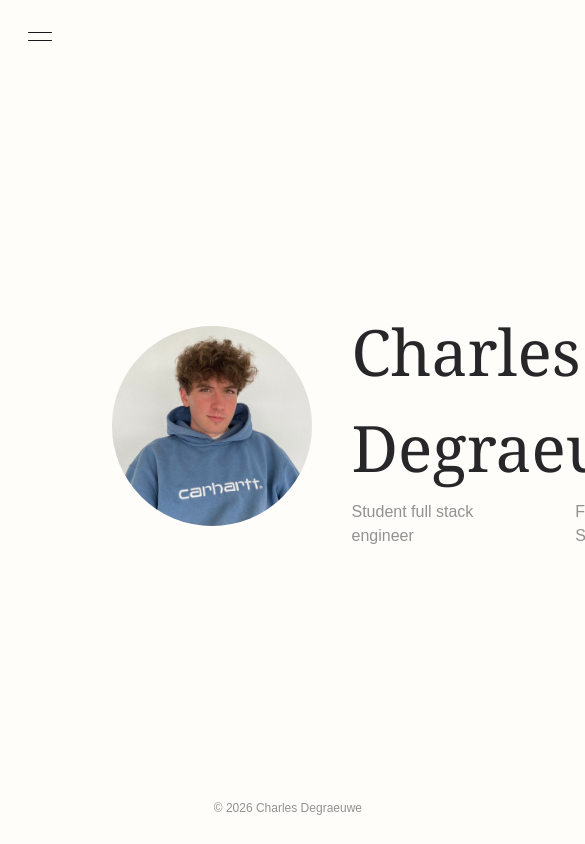
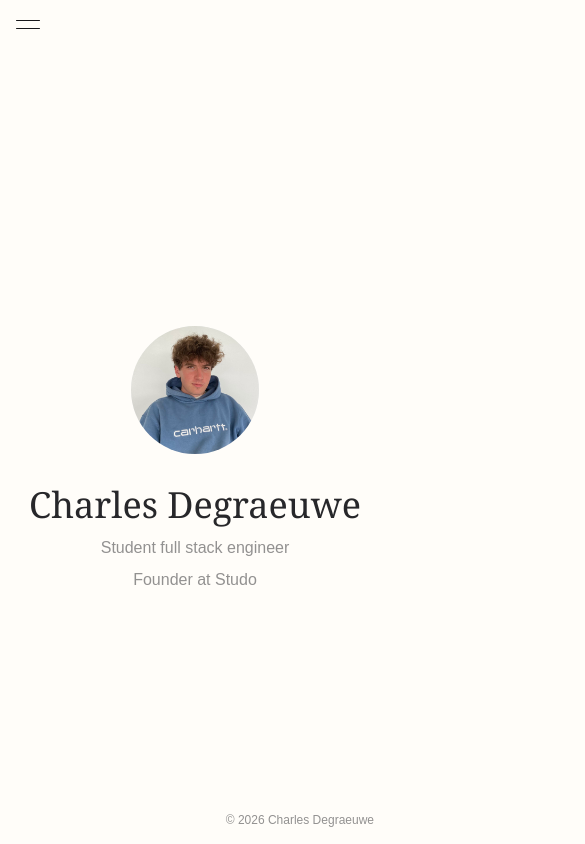
Before and after one commit to CharlesDegraeuwe/Portfolio, an Astro site: page / in a window 390 px wide. Shown: the top 844 px of the page, 585 px wide, since content can reach past the window. Built offline with nearby package versions, Linux system fonts and the light colour scheme; Astro itself is replaced by a stand-in of ours; a web font is replaced by a local one.

Commit message:
feat: responsiveness added + updated copywriting (#3)
* feat: responsive

* fix clean responsiveness

```diff
--- a/src/components/home/Hero.astro
+++ b/src/components/home/Hero.astro
@@ -1,12 +1,12 @@
 ---
 ---
-<main class="max-h-50">
-    <div class="h-50 w-50 min-w-50 min-h-50 max-w-50 max-h-50 rounded-full z-10 bg-gray-100 overflow-hidden">
+<main class="max-h-50 max-md:items-center">
+    <div class="h-50 w-50 min-w-50 min-h-50 max-w-50 max-h-50 max-md:h-32 max-md:w-32 max-md:min-w-32 max-md:min-h-32 max-md:max-w-32 max-md:max-h-32 rounded-full z-10 bg-gray-100 overflow-hidden shrink-0">
         <img src="/pfp.jpg" loading="lazy" class="object-cover scale-125">
     </div>
-    <div class="flex flex-col justify-center gap-1">
+    <div class="flex flex-col justify-center gap-1 max-md:text-center">
         <h1>Charles Degraeuwe</h1>
-        <div class="flex flex-row gap-10 opacity-50">
+        <div class="flex flex-row max-sm:flex-col gap-10 max-sm:gap-2 opacity-50">
             <a href="/work" class="home_a">Student full stack engineer</a>
             <a target="_blank" href="https://www.studo.study" class="home_a">Founder at Studo</a>
         </div>
--- a/src/components/work/TableOfContents.tsx
+++ b/src/components/work/TableOfContents.tsx
@@ -39,7 +39,7 @@
     }, [headings]);
 
     return (
-        <nav className="absolute right-0 min-w-48 top-1/2 -translate-y-1/2">
+        <nav className="max-md:hidden absolute right-0 min-w-48 top-1/2 -translate-y-1/2">
             <div className={"relative min-w-0 min-h-0 flex"}>
                 <div className={"w-[1.5px] h-full z-0 bg-zinc-300 absolute left-0"}/>
                 <div className={"flex-1 flex flex-col gap-2 z-10"}>
--- a/src/components/work/WorkSection.tsx
+++ b/src/components/work/WorkSection.tsx
@@ -12,15 +12,15 @@
     return (<section className={"flex border-y border-zinc-200 flex-col divide-y divide-zinc-200 w-full"}>
         {projects.map((section, index) => {
             return (<a href={section.link} key={section.title + index}
-                       className={"w-full h-fit py-10 group flex flex-row opacity-100 items-center gap-10"}>
+                       className={"w-full h-fit py-6 md:py-10 group flex flex-row opacity-100 items-center gap-4 md:gap-10"}>
                 <span>{index + 1}</span>
                 <div className={"flex flex-col gap-1 min-w-0 flex-1"}>
-                    <span className={"font-georgia text-3xl"}>{section.title}</span>
-                    <p className={"font-roboto opacity-50 text-sm"}>{section.description}</p>
+                    <span className={"font-georgia text-xl md:text-3xl"}>{section.title}</span>
+                    <p className={"font-roboto opacity-50 text-xs md:text-sm"}>{section.description}</p>
                 </div>
-                <span className={"text-sm opacity-30"}>{section.date}</span>
+                <span className={"hidden sm:block text-sm opacity-30 whitespace-nowrap"}>{section.date}</span>
                 <ArrowRight size={15}
-                            className={"group-hover:opacity-100 group-hover:translate-x-2 opacity-0 transition-all duration-200 mr-2 -translate-x-2"}/>
+                            className={"shrink-0 group-hover:opacity-100 md:group-hover:translate-x-2 opacity-0 md:opacity-0 transition-all duration-200 mr-2 md:-translate-x-2"}/>
             </a>)
         })}
     </section>)
--- a/src/styles/global.css
+++ b/src/styles/global.css
@@ -29,7 +29,7 @@
 
 
 body {
-    @apply font-google-sans text-zinc-800 overflow-hidden bg-amber-50/30 p-7 w-screen h-screen flex flex-col gap-5 min-w-0 min-h-0 flex-1;
+    @apply font-google-sans text-zinc-800 overflow-hidden bg-amber-50/30 p-7 max-md:p-4 w-screen h-screen flex flex-col gap-5 min-w-0 min-h-0 flex-1;
 
 }
 
@@ -88,7 +88,7 @@
 }
 
 .burger_menu_outer_container > div {
-    @apply max-w-200 w-1/2 max-h-100 h-fit flex justify-between
+    @apply max-w-200 w-1/2 max-md:w-4/5 max-h-100 h-fit flex flex-row max-md:flex-col gap-0 max-md:gap-10 justify-between
 }
 
 .burger_menu_outer_container > div > div:first-child {
@@ -97,7 +97,7 @@
 
 .burger_menu_outer_container > div > div:first-child > a {
     @apply hover:translate-x-2 transition-transform duration-200 font-georgia;
-    font-size: 4rem;
+    font-size: clamp(2.5rem, 10vw, 4rem);
     text-decoration: none;
 }
 
@@ -115,7 +115,7 @@
 
 h1 {
     @apply font-georgia;
-    font-size: 4rem;
+    font-size: clamp(2.25rem, 8vw, 4rem);
 }
 
 h2 {
@@ -158,7 +158,7 @@
 }
 
 main {
-    @apply max-w-400 w-1/2 flex gap-10 h-full;
+    @apply max-w-400 w-1/2 max-md:w-full flex max-md:flex-col gap-10 max-md:gap-6 h-full;
 }
 
 .main-page {
@@ -185,7 +185,7 @@
 }
 
 section, article {
-    @apply max-w-200 w-2/3;
+    @apply max-w-200 w-2/3 max-md:w-full;
 }
 
 /* article body (markdown -> prose) */
```
